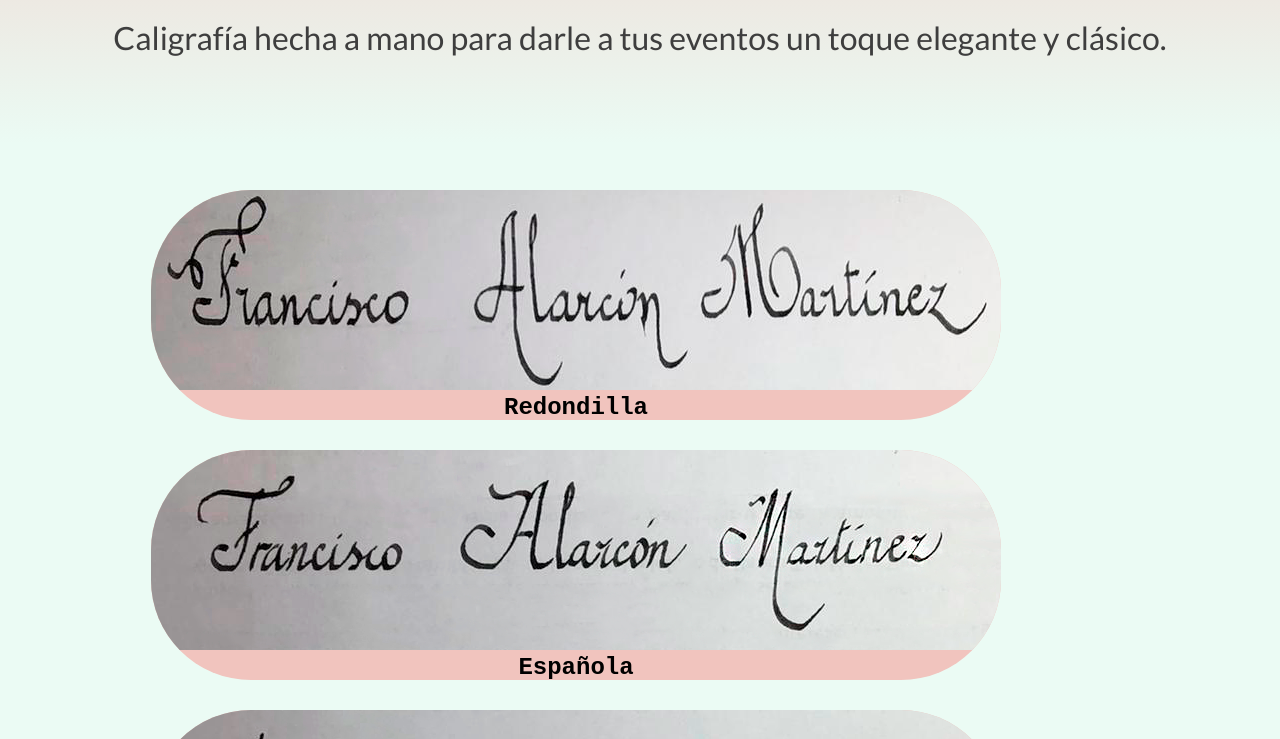
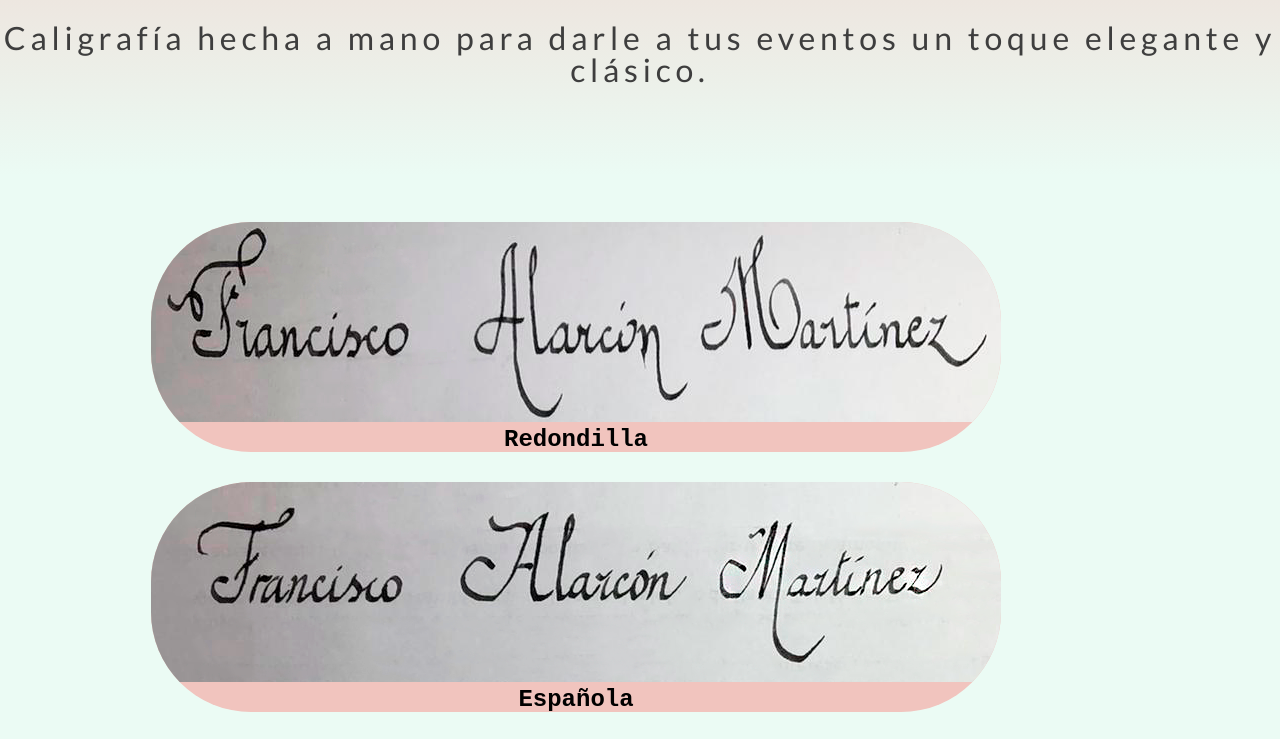
Before and after one commit to alvaroluismr/CaligrafiaBodas, a Gatsby site: page / in a window 1280 px wide. Shown: the part 301-1040 px from the top of the page. Built offline with nearby package versions, Linux system fonts and the light colour scheme; Gatsby itself is replaced by a stand-in of ours.

Commit message:
first commit

```diff
--- a/src/components/cabeceraStyle.module.css
+++ b/src/components/cabeceraStyle.module.css
@@ -28,6 +28,7 @@
   font-size: 2rem;
   margin: 20px auto;
   font-family: 'Lato', sans-serif;
+  letter-spacing: 0.3rem;
 }
 
 @media screen and (max-width: 770px){
```
